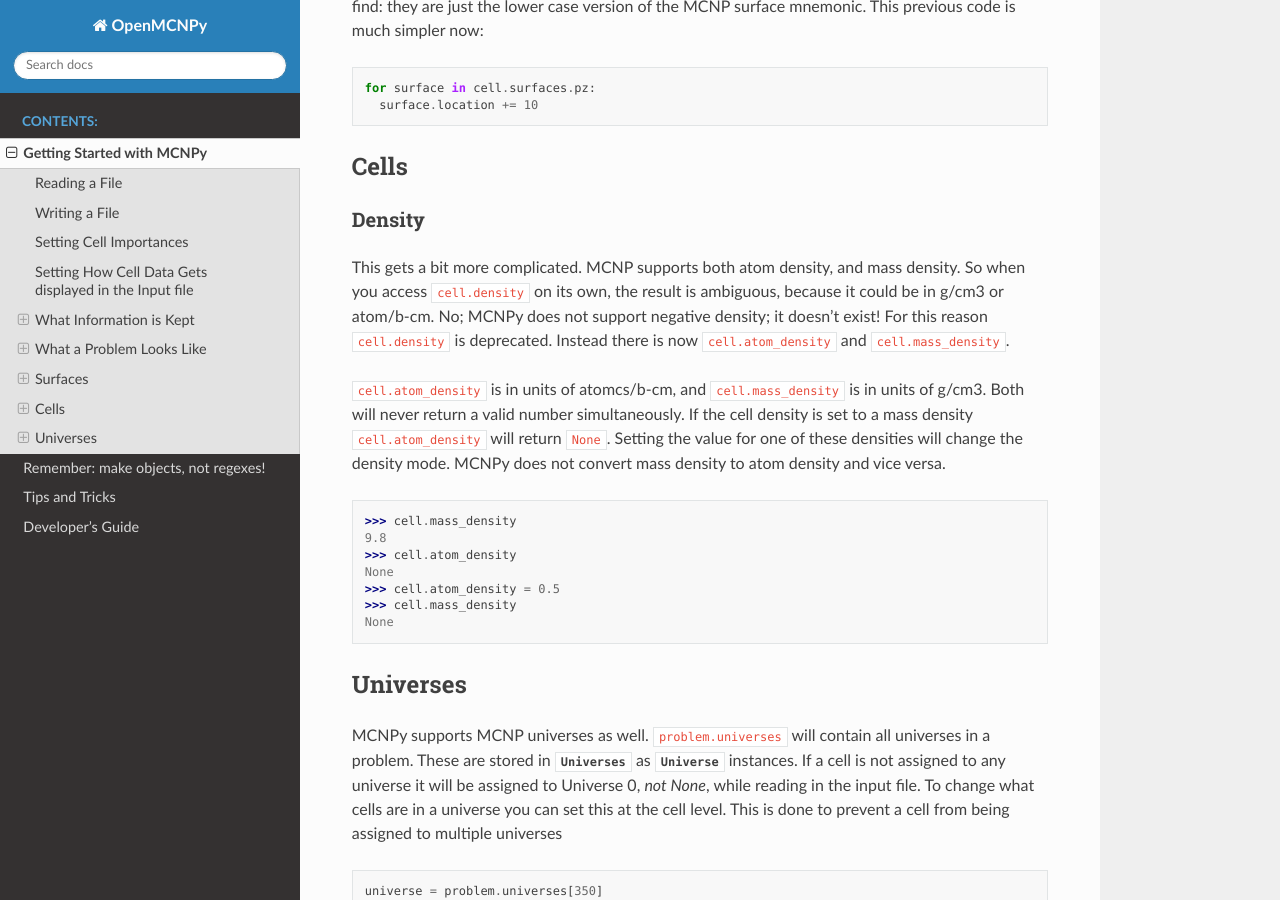
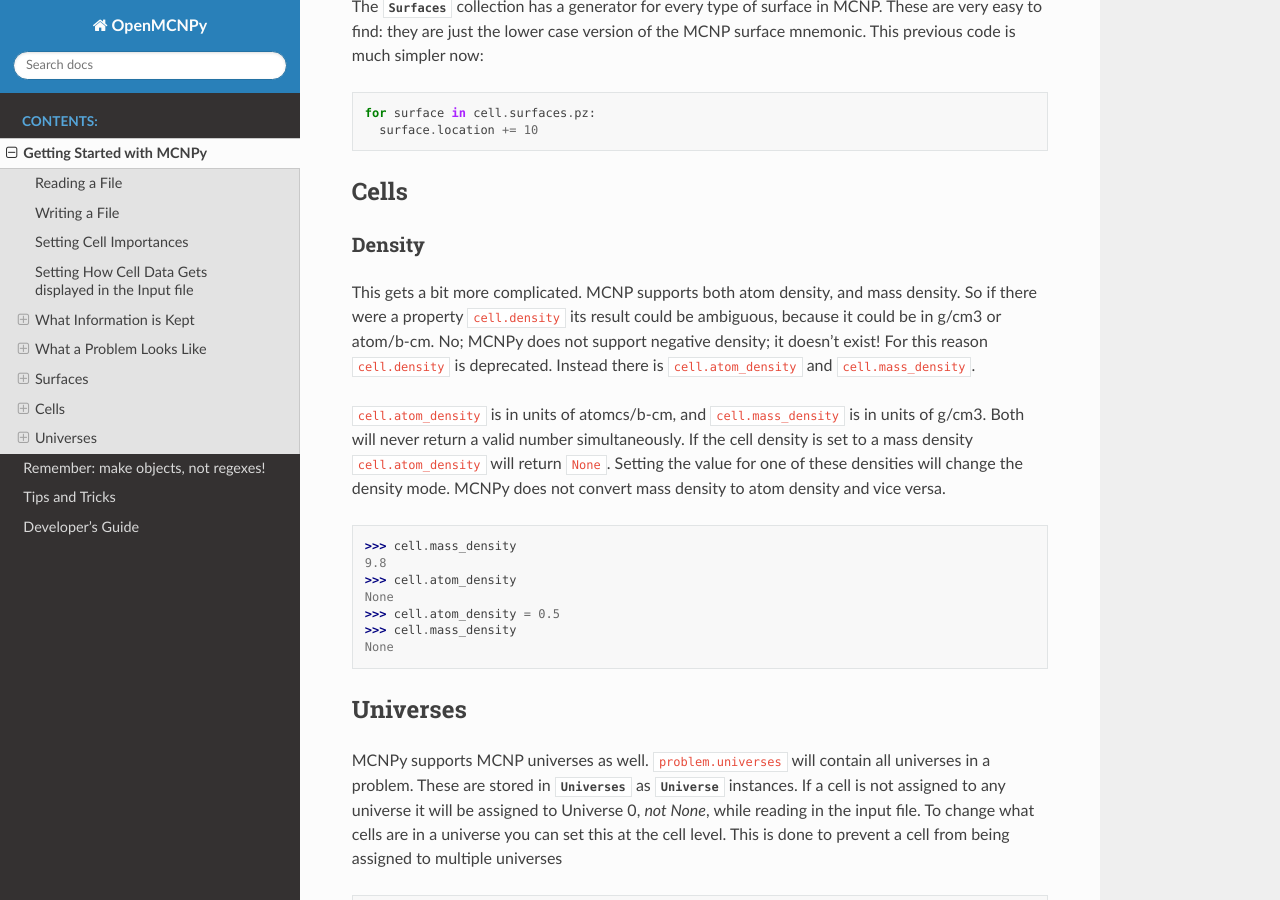
Before and after one commit to idaholab/MontePy, a Sphinx documentation site: the page built from doc/source/starting.rst, in a window 1280 px wide and 900 px high, scrolled down 7523 px. Built offline with Sphinx 7.4.7 and the Read the Docs theme 2.0.0, drawn with Linux system fonts in a browser that asks for light colours; pages that are not in the unit, such as notebooks, are missing from menus; some of the changed text lies outside the part shown.

Commit message:
Clarified writing.

```diff
--- a/doc/source/starting.rst
+++ b/doc/source/starting.rst
@@ -352,16 +352,16 @@
 
 Cells
 -----
+
 Density
 ^^^^^^^
 This gets a bit more complicated.
 MCNP supports both atom density, and mass density.
-So when you access ``cell.density`` on its own,
-the result is ambiguous,
+So if there were a property ``cell.density`` its result could be ambiguous,
 because it could be in g/cm3 or atom/b-cm.
 No; MCNPy does not support negative density; it doesn't exist!
 For this reason ``cell.density`` is deprecated.
-Instead there is now ``cell.atom_density`` and ``cell.mass_density``.
+Instead there is ``cell.atom_density`` and ``cell.mass_density``.
 
 ``cell.atom_density`` is in units of atomcs/b-cm,
 and ``cell.mass_density`` is in units of g/cm3.
```
Also changed, not shown: other parts of doc/source/starting.rst (+2 -2 lines).
